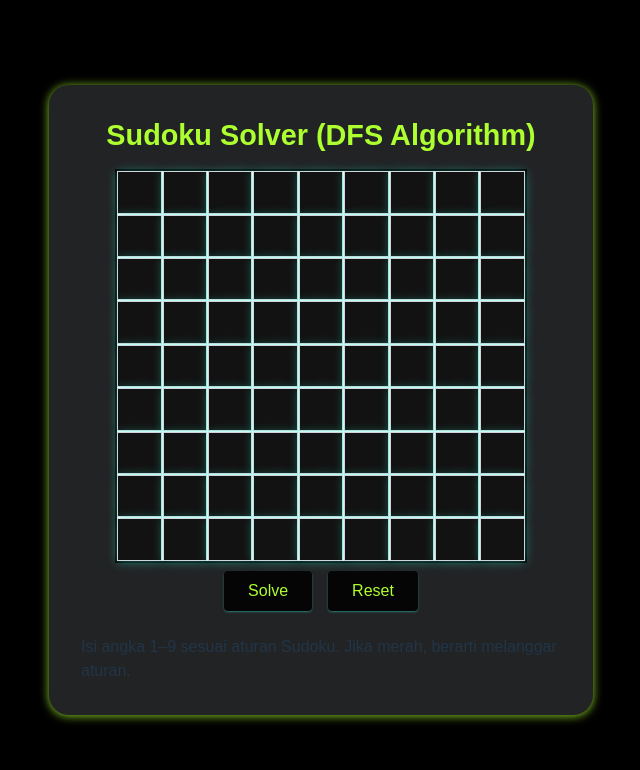
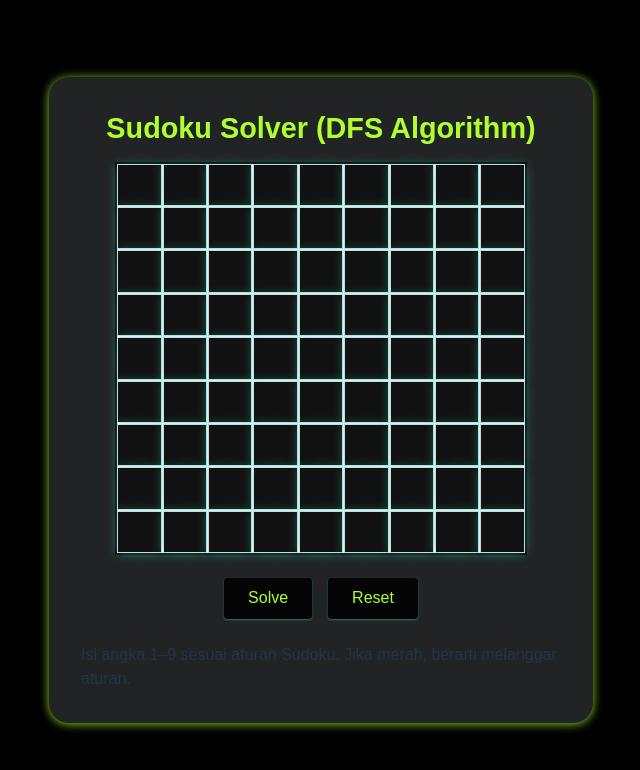
Before and after one commit to stheffen/sudokudfs, a React (Vite) app: page / in a window 1280 px wide. Shown: the top 770 px of the page, without its empty margins (319-959 px from the left). Built offline with nearby package versions, Linux system fonts and the light colour scheme.

Commit message:
Please enter the commit message for your changes. Lines starting with '#' will be ignored, and an empty message aborts the commit.
On branch main
Your branch is up to date with 'origin/main'.

Changes to be committed:
	modified:   src/app.css

```diff
--- a/src/app.css
+++ b/src/app.css
@@ -58,8 +58,7 @@ h1 {
 }
 
 .button-container {
-
-  margin-top: 10px;
+  margin-top: 25px;
   display: flex;
   gap: 1rem;
   flex-wrap: wrap;
```
